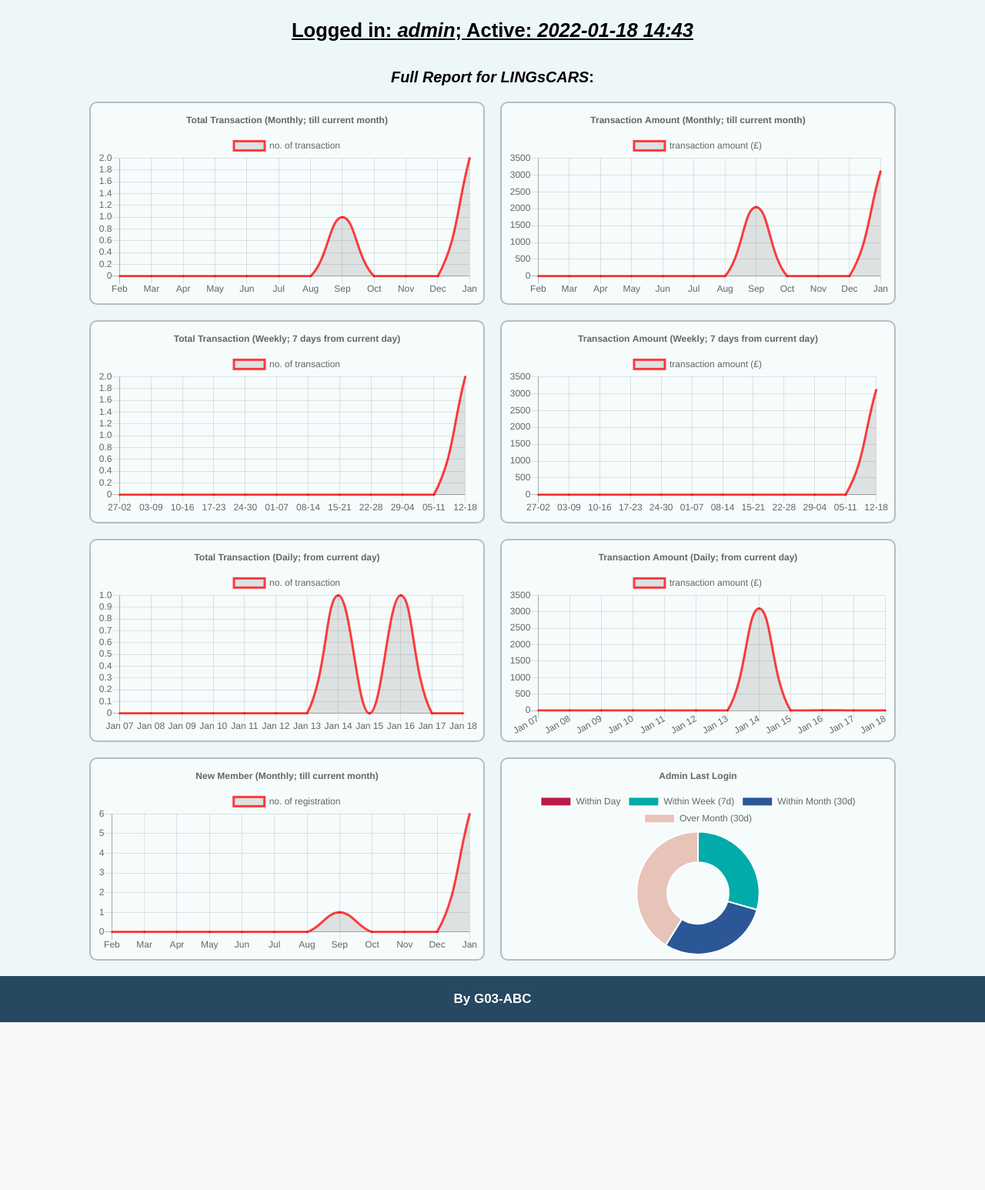
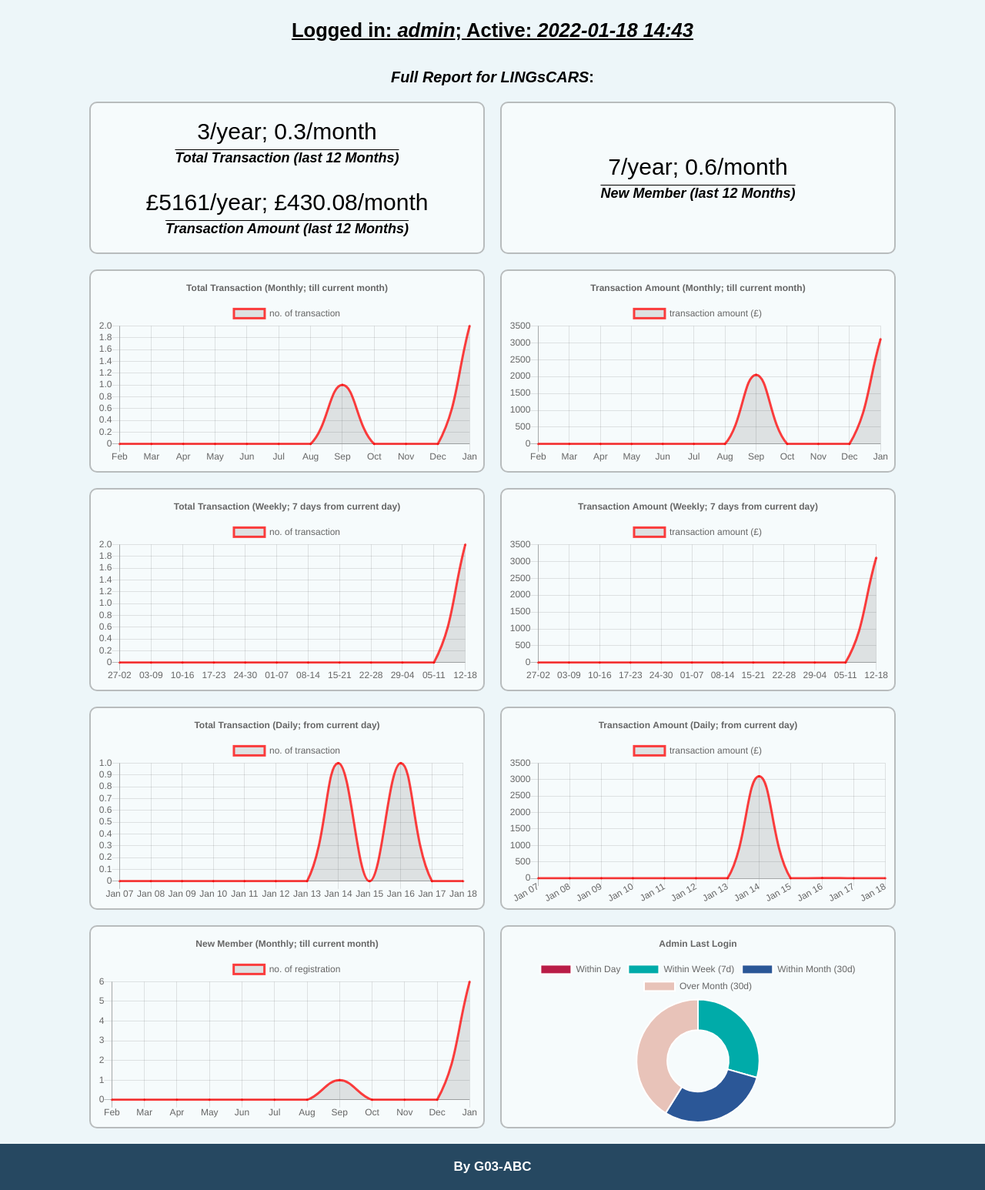
Before and after one commit to JohnnyLPH/UNI_CSSE_Year2_Sem1_WebBasedSystemDevelopment_Project_1, a PHP site: page /admin/index.php in a window 1280 px wide. Shown: the part 116-1662 px from the top of the page at 77% size. Before the commit the page ends 1444 px from the top, so only its background shows below. Run offline with PHP 8.4, Linux system fonts and the light colour scheme; a user stored in the database is signed in; data comes from the database, SQL or seed files in the repository.

```diff
--- a/admin/index.php
+++ b/admin/index.php
@@ -107,6 +107,17 @@
                     $dayYTotalTransac = array();
                     $dayYTotalAmount = array();
 
+                    // Store total transaction and amount in a year (12 months).
+                    $yearTransacTotal = 0;
+                    $yearAmountTotal = 0;
+
+                    // Store total no. of registration from current month to (current - 11) month.
+                    // $monthXLabels = array();
+                    $monthYTotalRegister = array();
+
+                    // Store total registration in a year (12 months).
+                    $yearRegisterTotal = 0;
+
                     // Prepare for storing data.
                     $currentDate = strtotime(date("Y-m-d H:i:s"));
 
@@ -121,6 +132,8 @@
                         $monthYTotalTransac[$i] = $monthYTotalAmount[$i] = 0;
                         $weekYTotalTransac[$i] = $weekYTotalAmount[$i] = 0;
                         $dayYTotalTransac[$i] = $dayYTotalAmount[$i] = 0;
+
+                        $monthYTotalRegister[$i] = 0;
                     }
 
                     // Try to fetch data from Transactions table.
@@ -181,15 +194,71 @@
                         }
                     }
 
+                    // Try to fetch data from Members table.
+                    $query = "SELECT members.registerDate FROM members ORDER BY registerDate";
+
+                    $rs = mysqli_query($serverConnect, $query);
+                    $totalRecord = 0;
+
+                    if ($rs) {
+                        $totalRecord = mysqli_num_rows($rs);
+                        while ($record = mysqli_fetch_assoc($rs)) {
+                            if (isset($record['registerDate'])) {
+                                // Check month.
+                                for ($i = 0; $i < 12; $i++) {
+                                    // Same month.
+                                    if (
+                                        $monthXLabels[$i] == date('M Y', strtotime($record['registerDate']))
+                                    ) {
+                                        $monthYTotalRegister[$i]++;
+                                        break;
+                                    }
+                                }
+                            }
+                        }
+                    }
+
                     // Change label for month & week & day.
                     for ($i = 0; $i < 12; $i++) {
                         $monthXLabels[$i] = date('M', strtotime((-11 + $i) . " month", strtotime(date("Y-m-15"))));
                         $weekXLabels[$i] = date('d', strtotime((-11 + $i) . " week -6 day", $currentDate)) . "-" . date('d', strtotime((-11 + $i) . " week", $currentDate));
                         $dayXLabels[$i] = date('M d', strtotime((-11 + $i) . " day", $currentDate));
+
+                        // Add to total transaction and amount.
+                        $yearTransacTotal += $monthYTotalTransac[$i];
+                        $yearAmountTotal += $monthYTotalAmount[$i];
+
+                        // Add to total registration.
+                        $yearRegisterTotal += $monthYTotalRegister[$i];
                     }
                 ?>
 
                 <div class='chart-container'>
+                    <div class='data-value'>
+                        <div class='data-group'>
+                            <span class='overall-data'><?php
+                                echo($yearTransacTotal . "/year; " . round($yearTransacTotal / 12, 1) . '/month');
+                            ?></span>
+                            <span class='data-title'>Total Transaction (last 12 Months)</span>
+                        </div>
+
+                        <div class='data-group'>
+                            <span class='overall-data'><?php
+                                echo("£" . $yearAmountTotal . "/year; £" . round($yearAmountTotal / 12, 2) . '/month');
+                            ?></span>
+                            <span class='data-title'>Transaction Amount (last 12 Months)</span>
+                        </div>
+                    </div>
+
+                    <div class='data-value'>
+                        <div class='data-group'>
+                            <span class='overall-data'><?php
+                                echo($yearRegisterTotal . "/year; " . round($yearRegisterTotal / 12, 1) . '/month');
+                            ?></span>
+                            <span class='data-title'>New Member (last 12 Months)</span>
+                        </div>
+                    </div>
+
                     <div class='chart'>
                         <canvas id="monthTransacChart"></canvas>
 
@@ -377,50 +446,6 @@
                         </script>
                     </div>
 
-                    <?php
-                        // Store total no. of registration from current month to (current - 11) month.
-                        $monthXLabels = array();
-                        $monthYTotalRegister = array();
-
-                        // Prepare for storing data.
-                        $currentDate = strtotime(date("Y-m-d H:i:s"));
-
-                        for ($i = 0; $i < 12; $i++) {
-                            // Month stored in format (e.g., Jan 2022).
-                            $monthXLabels[$i] = date('M Y', strtotime((-11 + $i) . " month", strtotime(date("Y-m-15"))));
-                            $monthYTotalRegister[$i] = 0;
-                        }
-
-                        // Try to fetch data from Members table.
-                        $query = "SELECT members.registerDate FROM members ORDER BY registerDate";
-
-                        $rs = mysqli_query($serverConnect, $query);
-                        $totalRecord = 0;
-
-                        if ($rs) {
-                            $totalRecord = mysqli_num_rows($rs);
-                            while ($record = mysqli_fetch_assoc($rs)) {
-                                if (isset($record['registerDate'])) {
-                                    // Check month.
-                                    for ($i = 0; $i < 12; $i++) {
-                                        // Same month.
-                                        if (
-                                            $monthXLabels[$i] == date('M Y', strtotime($record['registerDate']))
-                                        ) {
-                                            $monthYTotalRegister[$i]++;
-                                            break;
-                                        }
-                                    }
-                                }
-                            }
-                        }
-
-                        // Change label for month.
-                        for ($i = 0; $i < 12; $i++) {
-                            $monthXLabels[$i] = date('M', strtotime((-11 + $i) . " month", strtotime(date("Y-m-15"))));
-                        }
-                    ?>
-
                     <div class='chart'>
                         <canvas id="monthRegisterChart"></canvas>
 
--- a/css/admin.css
+++ b/css/admin.css
@@ -210,7 +210,7 @@ div.chart-container {
     /* margin: 10px; */
 }
 
-div.chart-container div.chart {
+div.chart-container div.chart, div.chart-container div.data-value {
     background-color: rgba(255, 255, 255, 0.5);
     border: 2px solid rgba(0, 0, 0, 0.25);
     border-radius: 10px;
@@ -218,6 +218,35 @@ div.chart-container div.chart {
     width: 500px;
     padding: 5px;
     margin: 10px;
+}
+
+div.data-value {
+    display: flex;
+    flex-direction: column;
+    justify-content: center;
+}
+
+div.data-value div.data-group {
+    margin: 15px;
+}
+
+div.data-value div.data-group span.overall-data {
+    text-align: center;
+    font-size: 30px;
+    display: block;
+    margin: auto;
+    margin-bottom: 7px;
+}
+
+div.data-value div.data-group span.data-title {
+    text-align: center;
+    font-size: 18px;
+    font-weight: bold;
+    font-style: italic;
+    text-decoration: overline;
+    display: block;
+    margin: auto;
+
 }
 
 div.chart-container div.chart canvas {
```
Also changed, not shown: admin/manageTransaction.php (+47 -49 lines).
